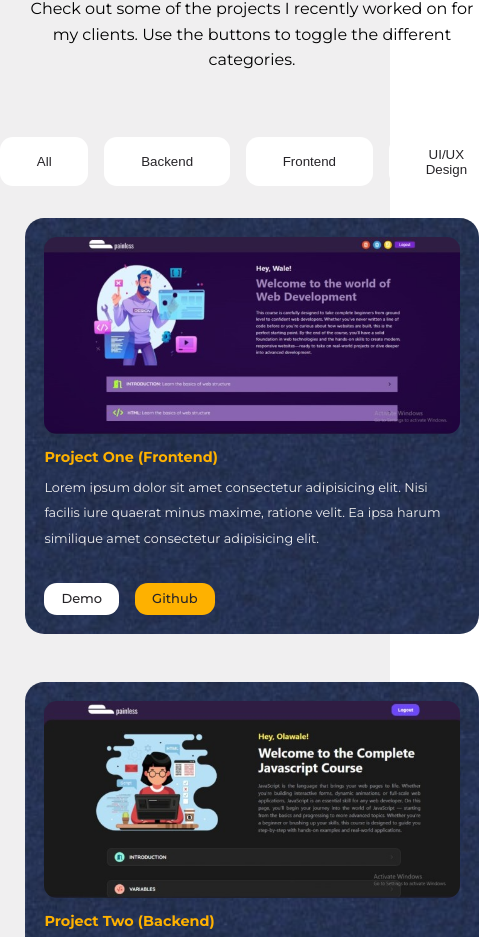
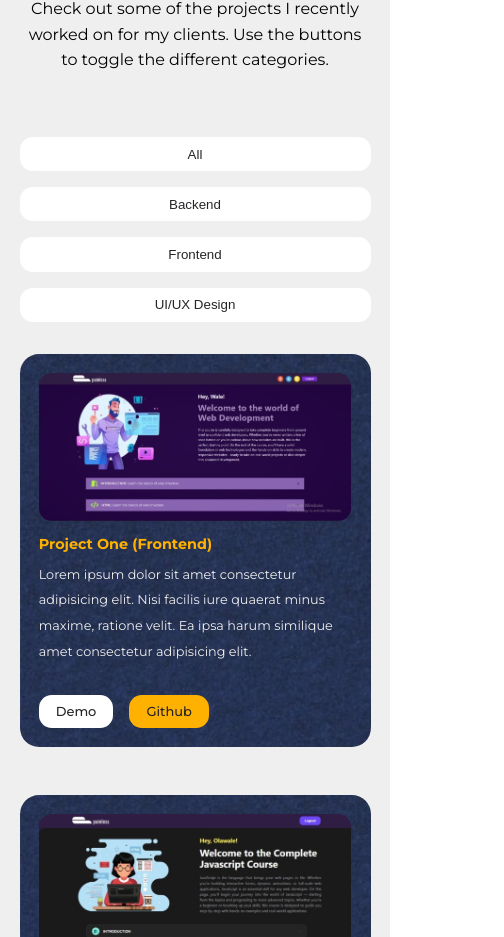
Before and after one commit to mojeed-painless/Painless_Portfolio, a React (Vite) app: page / in a window 390 px wide. Shown: the part 3518-4455 px from the top of the page, 504 px wide, since content can reach past the window. Built offline with nearby package versions, Linux system fonts and the light colour scheme.

Commit message:
Adjust portfolio layout for mobile responsiveness

```diff
--- a/sections/portfolio/portfolio.css
+++ b/sections/portfolio/portfolio.css
@@ -87,9 +87,12 @@
 
 
 @media screen and (max-width: 600px) {
+    .portfolio__buttons {
+
+        flex-direction: column;
+    }
+
 .portfolio__items {
-
     grid-template-columns: 1fr;
-
     }
 }
```
